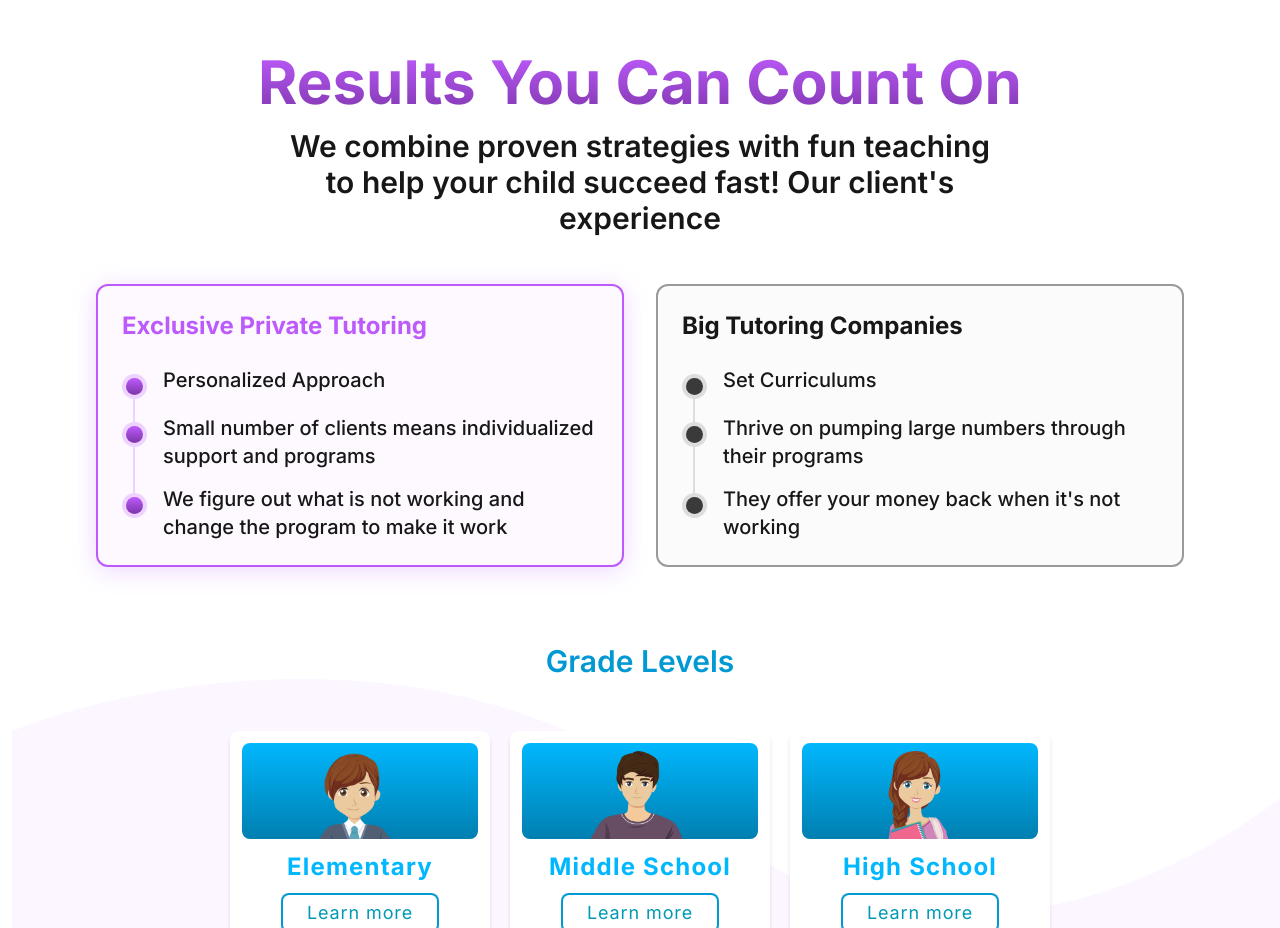
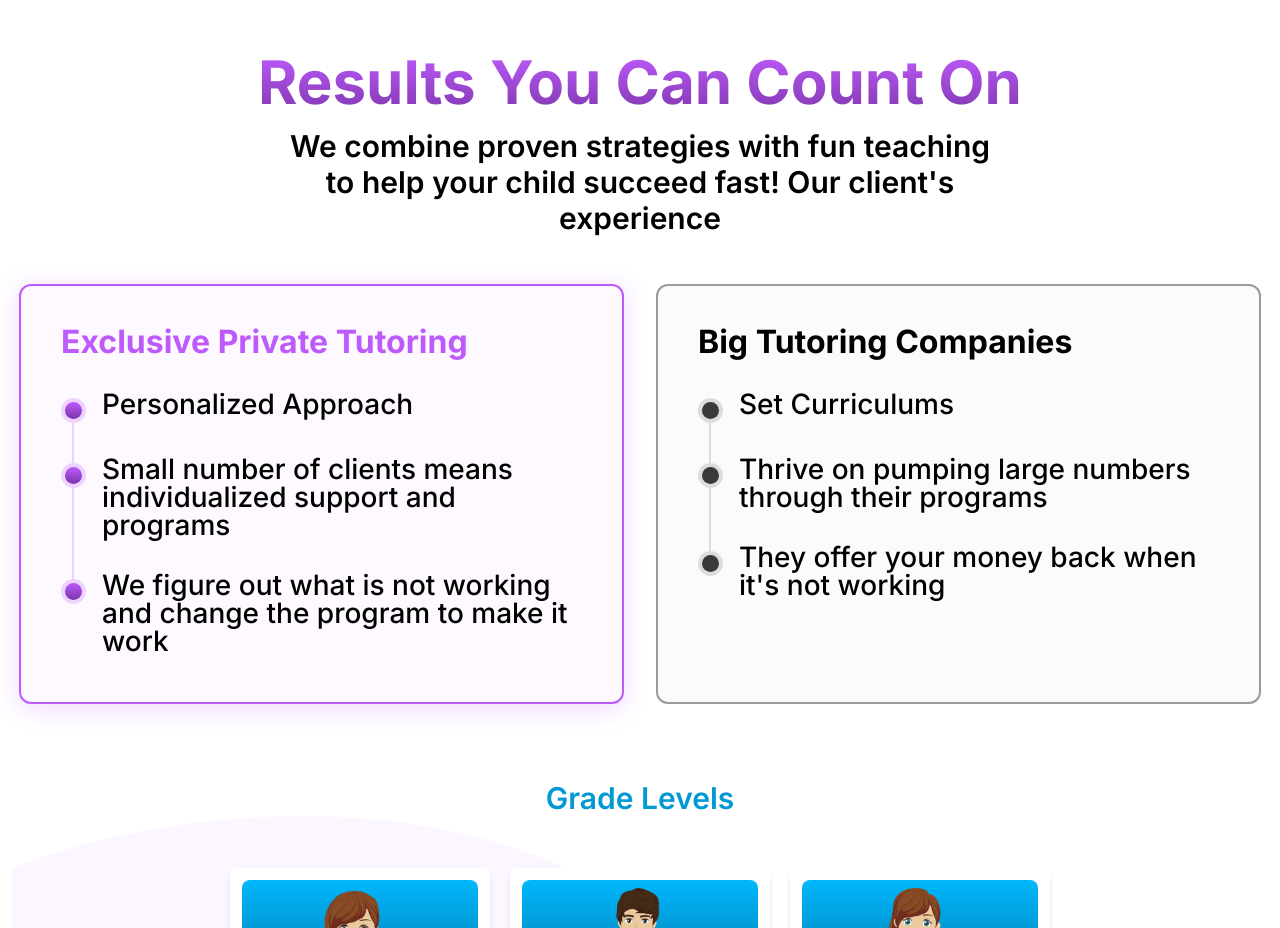
Before and after one commit to college-mastermind/Test, a Next.js app: page / in a window 1280 px wide. Shown: the part 1300-2228 px from the top of the page. Built offline with nearby package versions, Linux system fonts and the light colour scheme.

Commit message:
refactor result section

```diff
--- a/src/components/result/Result.jsx
+++ b/src/components/result/Result.jsx
@@ -5,47 +5,53 @@ export default function Result() {
     <section className="py-16 bg-white">
       <div className="max-w-4xl mx-auto px-4 text-center">
         {/* Title */}
-        <h2 className="bg-gradient-to-b from-[#BD5AFC] to-[#7C35A9] inline-block text-transparent bg-clip-text text-5xl md:text-6xl text-center mx-auto pb-2 font-bold">
+        <h2 className="text-black bg-gradient-to-b from-[#BD5AFC] to-[#7C35A9] inline-block text-transparent bg-clip-text text-5xl md:text-6xl text-center mx-auto pb-2 font-bold">
           Results You Can Count On
         </h2>
-        <p className="text-center font-semibold mt-2 sm:px-20 text-lg sm:text-3xl">
+        <p className="text-black text-center font-semibold mt-2 sm:px-20 text-lg sm:text-3xl">
           We combine proven strategies with fun teaching to help your child
           succeed fast! Our client's experience
         </p>
       </div>
 
       {/* Exclusive Private Tutoring and Big Tutoring Companies */}
-      <div className="mt-8 sm:mt-12 max-w-6xl mx-auto flex flex-col md:flex-row gap-4 sm:gap-8 px-4 sm:px-8">
+      <div className="mt-8 sm:mt-12 max-w-6xl mx-auto flex justify-center items-center flex-col lg:flex-row gap-4 sm:gap-8 px-4 sm:px-8">
         {/* Exclusive Private Tutoring */}
-        <div className="w-full bg-[#FDF9FF] shadow-[0px_4px_24px_0px_#BE5BFD3D] border-2 border-[#BD5AFC] p-4 sm:p-6 rounded-xl min-h-[250px]">
-          <h3 className="text-2xl sm:text-2xl font-bold text-[#BD5AFC]">
+        <div className="bg-[#FDF9FF] shadow-[0px_4px_24px_0px_#BE5BFD3D] border-2 border-[#BD5AFC] p-6 sm:p-8 lg:p-10 rounded-xl w-full lg:min-w-[605px] lg:h-[420px] overflow-x-hidden">
+          <h3 className="text-2xl sm:text-[28px] lg:text-[32px] font-bold text-[#BD5AFC]">
             Exclusive Private Tutoring
           </h3>
-          <div className="flex flex-col mt-4 sm:mt-6">
+          <div className="relative flex flex-col gap-6 lg:gap-8 mt-6 lg:mt-8">
+            {/* Continuous vertical line that stops exactly at last dot */}
+            <div className="hidden sm:block absolute z-0 left-[11px] top-[12px] h-[180px] border-l-2 border-l-[#EED2FF]"></div>
+
             {/* Item 1 */}
-            <div className="flex flex-row gap-3 sm:gap-4">
+            <div className="relative flex flex-row gap-3 sm:gap-4">
               <div className="relative z-10 w-[20px] sm:w-[25px] min-w-[20px] sm:min-w-[25px] mt-1 sm:mt-2 h-[20px] sm:h-[25px] min-h-[20px] sm:min-h-[25px] bg-[#EED2FF] rounded-full flex p-[4px]">
                 <div className="m-auto h-full w-full rounded-full bg-gradient-to-b from-[#BD5AFC] to-[#7C35A9]"></div>
               </div>
-              <p className="text-base sm:text-xl font-medium">Personalized Approach</p>
+              <p className="text-black text-base sm:text-xl lg:text-[24px] xl:text-[28px] font-medium">
+                Personalized Approach
+              </p>
             </div>
+
             {/* Item 2 */}
-            <div className="relative flex flex-row gap-3 sm:gap-4 my-[-10px] py-[25px]">
+            <div className="relative flex flex-row gap-3 sm:gap-4">
               <div className="relative z-10 w-[20px] sm:w-[25px] min-w-[20px] sm:min-w-[25px] mt-1 sm:mt-2 h-[20px] sm:h-[25px] min-h-[20px] sm:min-h-[25px] bg-[#EED2FF] rounded-full flex p-[4px]">
                 <div className="m-auto h-full w-full rounded-full bg-gradient-to-b from-[#BD5AFC] to-[#7C35A9]"></div>
               </div>
-              <p className="text-base sm:text-xl font-medium">
+              <p className="text-black text-base sm:text-xl lg:text-[24px] xl:text-[28px] font-medium">
                 Small number of clients means individualized support and
                 programs
               </p>
-              <div className="hidden sm:block absolute z-0 top-0 left-[11px] h-full border-l-2 border-l-[#EED2FF]"></div>
             </div>
+
             {/* Item 3 */}
-            <div className="flex flex-row gap-3 sm:gap-4">
+            <div className="relative flex flex-row gap-3 sm:gap-4">
               <div className="relative z-10 w-[20px] sm:w-[25px] min-w-[20px] sm:min-w-[25px] mt-1 sm:mt-2 h-[20px] sm:h-[25px] min-h-[20px] sm:min-h-[25px] bg-[#EED2FF] rounded-full flex p-[4px]">
                 <div className="m-auto h-full w-full rounded-full bg-gradient-to-b from-[#BD5AFC] to-[#7C35A9]"></div>
               </div>
-              <p className="text-base sm:text-xl font-medium">
+              <p className="text-black text-base sm:text-xl lg:text-[24px] xl:text-[28px] font-medium">
                 We figure out what is not working and change the program to make
                 it work
               </p>
@@ -54,38 +60,45 @@ export default function Result() {
         </div>
 
         {/* Big Tutoring Companies */}
-        <div className="w-full bg-[#FBFBFB] border-2 border-[#9B9999] p-4 sm:p-6 rounded-xl min-h-[250px]">
-          <h3 className="text-2xl sm:text-2xl font-bold">Big Tutoring Companies</h3>
-          <div className="flex flex-col mt-4 sm:mt-6">
+        <div className="w-full lg:min-w-[605px] lg:h-[420px] bg-[#FBFBFB] border-2 border-[#9B9999] p-6 sm:p-8 lg:p-10 rounded-xl overflow-x-hidden">
+          <h3 className="text-black text-2xl sm:text-[28px] lg:text-[32px] font-bold">
+            Big Tutoring Companies
+          </h3>
+          <div className="relative flex flex-col gap-6 lg:gap-8 mt-6 lg:mt-8">
+            {/* Continuous vertical line that stops exactly at last dot */}
+            <div className="hidden sm:block absolute z-0 left-[11px] top-[12px] h-[170px] border-l-2 border-l-[#DDDDDD]"></div>
+
             {/* Item 1 */}
-            <div className="flex flex-row gap-3 sm:gap-4">
+            <div className="relative flex flex-row gap-3 sm:gap-4">
               <div className="relative z-10 w-[20px] sm:w-[25px] min-w-[20px] sm:min-w-[25px] mt-1 sm:mt-2 h-[20px] sm:h-[25px] min-h-[20px] sm:min-h-[25px] bg-[#DDDDDD] rounded-full flex p-[4px]">
                 <div className="m-auto h-full w-full rounded-full bg-[#3A3A3A]"></div>
               </div>
-              <p className="text-base sm:text-xl font-medium">Set Curriculums</p>
+              <p className="text-black text-base sm:text-xl lg:text-[24px] xl:text-[28px] font-medium">
+                Set Curriculums
+              </p>
             </div>
+
             {/* Item 2 */}
-            <div className="relative flex flex-row gap-3 sm:gap-4 my-[-10px] py-[25px]">
+            <div className="relative flex flex-row gap-3 sm:gap-4">
               <div className="relative z-10 w-[20px] sm:w-[25px] min-w-[20px] sm:min-w-[25px] mt-1 sm:mt-2 h-[20px] sm:h-[25px] min-h-[20px] sm:min-h-[25px] bg-[#DDDDDD] rounded-full flex p-[4px]">
                 <div className="m-auto h-full w-full rounded-full bg-[#3A3A3A]"></div>
               </div>
-              <p className="text-base sm:text-xl font-medium">
+              <p className="text-black text-base sm:text-xl lg:text-[24px] xl:text-[28px] font-medium">
                 Thrive on pumping large numbers through their programs
               </p>
-              <div className="hidden sm:block absolute z-0 top-0 left-[11px] h-full border-l-2 border-l-[#DDDDDD]"></div>
             </div>
+
             {/* Item 3 */}
-            <div className="flex flex-row gap-3 sm:gap-4">
+            <div className="relative flex flex-row gap-3 sm:gap-4">
               <div className="relative z-10 w-[20px] sm:w-[25px] min-w-[20px] sm:min-w-[25px] mt-1 sm:mt-2 h-[20px] sm:h-[25px] min-h-[20px] sm:min-h-[25px] bg-[#DDDDDD] rounded-full flex p-[4px]">
                 <div className="m-auto h-full w-full rounded-full bg-[#3A3A3A]"></div>
               </div>
-              <p className="text-base sm:text-xl font-medium">
+              <p className="text-black text-base sm:text-xl lg:text-[24px] xl:text-[28px] font-medium">
                 They offer your money back when it's not working
               </p>
             </div>
           </div>
         </div>
-
       </div>
     </section>
   );
```
